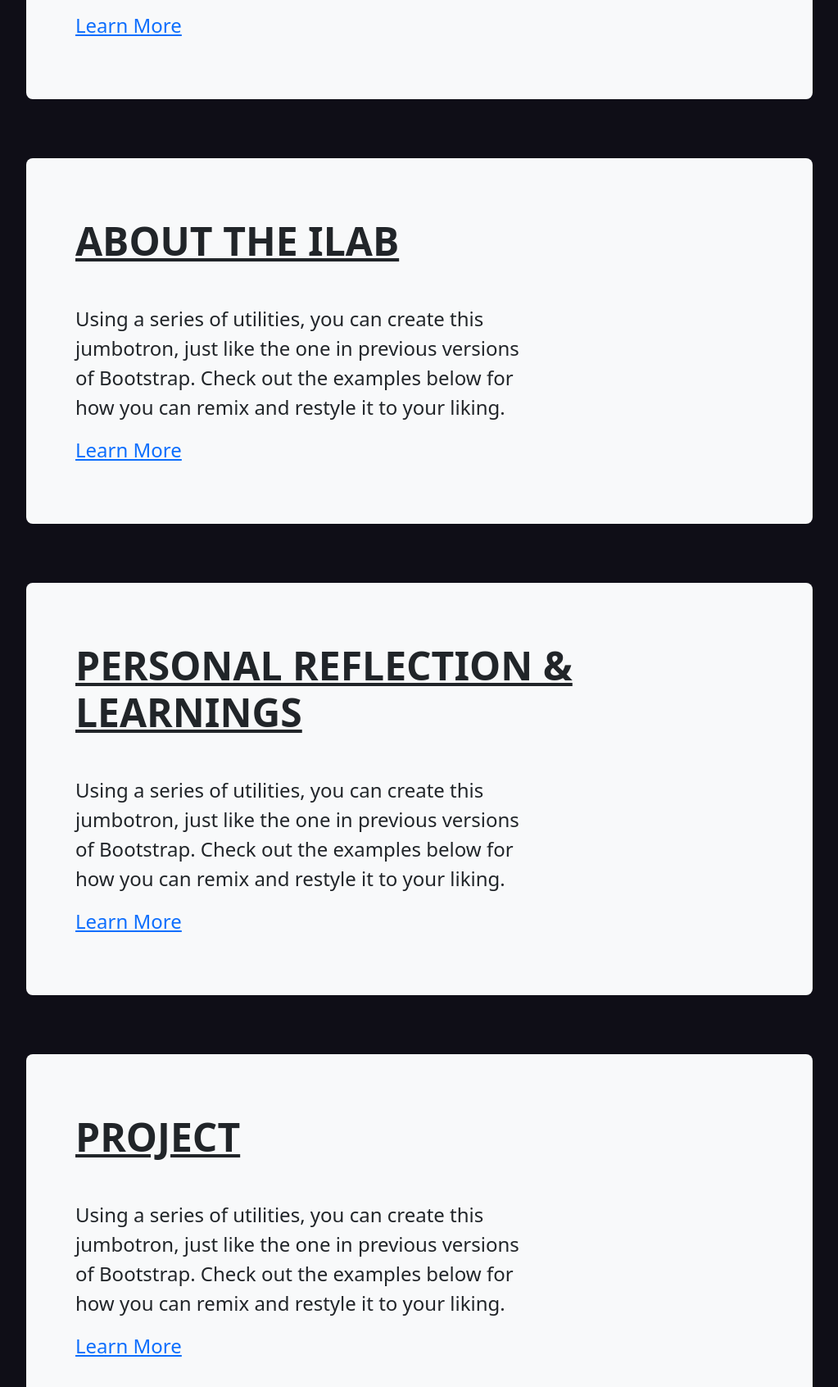
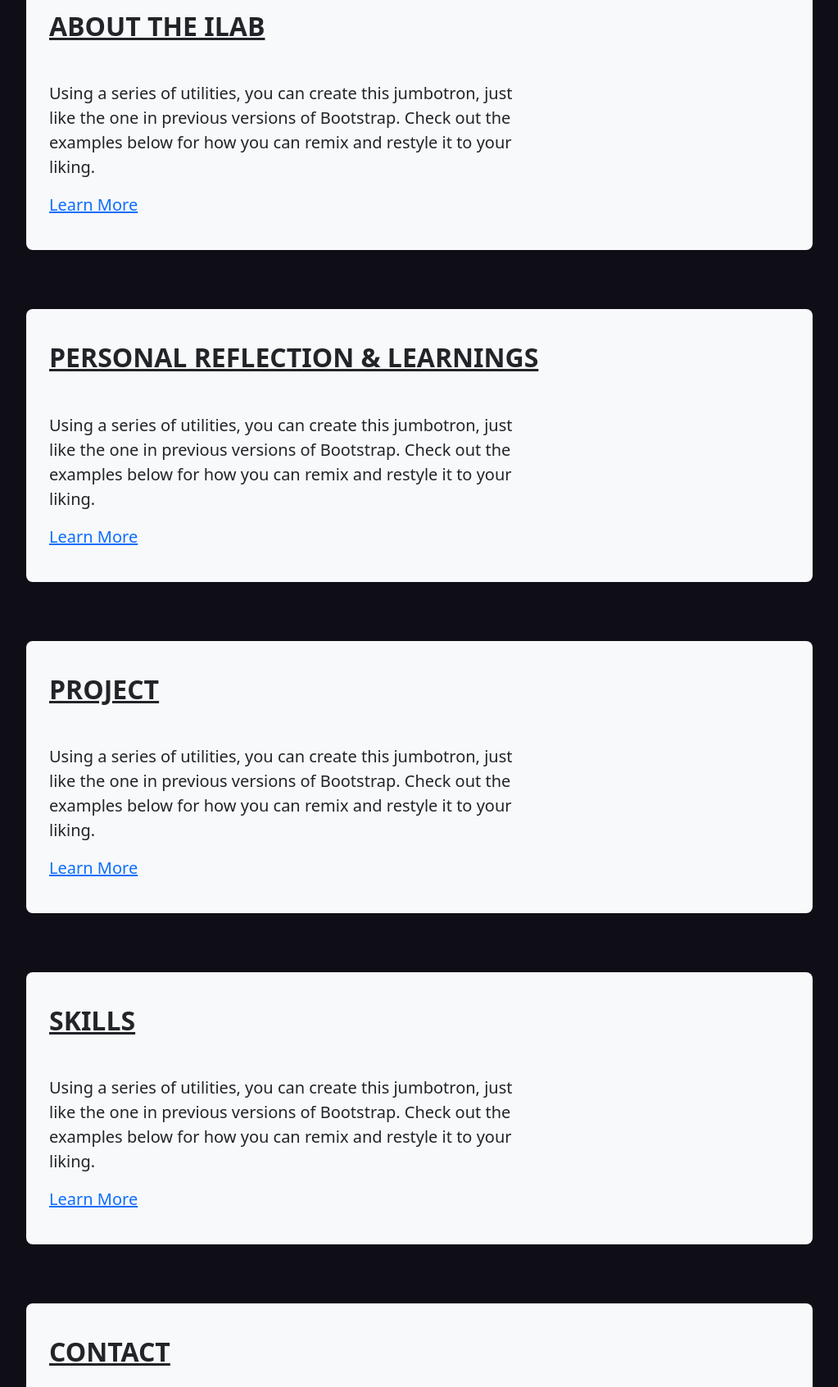
Before and after one commit to denis-311/denisfnf.github.io, a website: page index.html in a window 1280 px wide. Shown: the part 1108-2800 px from the top of the page at 82% size, without its empty margins (128-1151 px from the left). Drawn offline with nearby package versions, Linux system fonts and the light colour scheme.

Commit message:
100% broweser size

```diff
--- a/index.html
+++ b/index.html
@@ -54,10 +54,10 @@
 
 
   <div class="d-flex justify-content-center mt-5">
-    <div class="p-5 mb-4 bg-body-tertiary rounded-3 w-75">
+    <div class="p-3 mb-4 bg-body-tertiary rounded-3 w-75">
       <div class="container-fluid py-4">
-        <h1 class="display-5 fw-bold text-uppercase mb-5 text-decoration-underline">About this portfolio</h1>
-        <p class="col-md-8 fs-4">Using a series of utilities, you can create this jumbotron, just like the one in
+        <h1 class="display-5 fw-bold text-uppercase mb-5 text-decoration-underline fs-2">About this portfolio</h1>
+        <p class="col-md-8 fs-5">Using a series of utilities, you can create this jumbotron, just like the one in
           previous versions of Bootstrap. Check out the examples below for how you can remix and restyle it to your
           liking.</p>
       </div>
@@ -65,73 +65,73 @@
   </div>
 
   <div class="d-flex justify-content-center mt-5">
-    <div class="p-5 mb-4 bg-body-tertiary rounded-3 w-75">
+    <div class="p-3 mb-4 bg-body-tertiary rounded-3 w-75">
       <div class="container-fluid py-4">
-        <h1 class="display-5 fw-bold text-uppercase mb-5 text-decoration-underline">About Me</h1>
-        <p class="col-md-8 fs-4">Using a series of utilities, you can create this jumbotron, just like the one in
+        <h1 class="display-5 fw-bold text-uppercase mb-5 text-decoration-underline fs-2">About Me</h1>
+        <p class="col-md-8 fs-5">Using a series of utilities, you can create this jumbotron, just like the one in
           previous versions of Bootstrap. Check out the examples below for how you can remix and restyle it to your
           liking.</p>
-        <a href="aboutme.html" class="fs-4 " role="">Learn More</a>
+        <a href="aboutme.html" class="fs-5 " role="">Learn More</a>
       </div>
     </div>
   </div>
 
   <div class="d-flex justify-content-center mt-5">
-    <div class="p-5 mb-4 bg-body-tertiary rounded-3 w-75">
+    <div class="p-3 mb-4 bg-body-tertiary rounded-3 w-75">
       <div class="container-fluid py-4">
-        <h1 class="display-5 fw-bold text-uppercase mb-5 text-decoration-underline">About the iLab</h1>
-        <p class="col-md-8 fs-4">Using a series of utilities, you can create this jumbotron, just like the one in
+        <h1 class="display-5 fw-bold text-uppercase mb-5 text-decoration-underline fs-2">About the iLab</h1>
+        <p class="col-md-8 fs-5">Using a series of utilities, you can create this jumbotron, just like the one in
           previous versions of Bootstrap. Check out the examples below for how you can remix and restyle it to your
           liking.</p>
-          <a href="about_ilab.html" class="fs-4 " role="">Learn More</a>
+          <a href="about_ilab.html" class="fs-5 " role="">Learn More</a>
       </div>
     </div>
   </div>
 
   <div class="d-flex justify-content-center mt-5">
-    <div class="p-5 mb-4 bg-body-tertiary rounded-3 w-75">
+    <div class="p-3 mb-4 bg-body-tertiary rounded-3 w-75">
       <div class="container-fluid py-4">
-        <h1 class="display-5 fw-bold text-uppercase mb-5 text-decoration-underline">Personal Reflection & Learnings</h1>
-        <p class="col-md-8 fs-4">Using a series of utilities, you can create this jumbotron, just like the one in
+        <h1 class="display-5 fw-bold text-uppercase mb-5 text-decoration-underline fs-2">Personal Reflection & Learnings</h1>
+        <p class="col-md-8 fs-5">Using a series of utilities, you can create this jumbotron, just like the one in
           previous versions of Bootstrap. Check out the examples below for how you can remix and restyle it to your
           liking.</p>
-          <a href="learnings_personal_reflection.html" class="fs-4 " role="">Learn More</a>
+          <a href="learnings_personal_reflection.html" class="fs-5 " role="">Learn More</a>
       </div>
     </div>
   </div>
 
   <div class="d-flex justify-content-center mt-5">
-    <div class="p-5 mb-4 bg-body-tertiary rounded-3 w-75">
+    <div class="p-3 mb-4 bg-body-tertiary rounded-3 w-75">
       <div class="container-fluid py-4">
-        <h1 class="display-5 fw-bold text-uppercase mb-5 text-decoration-underline">Project</h1>
-        <p class="col-md-8 fs-4">Using a series of utilities, you can create this jumbotron, just like the one in
+        <h1 class="display-5 fw-bold text-uppercase mb-5 text-decoration-underline fs-2">Project</h1>
+        <p class="col-md-8 fs-5">Using a series of utilities, you can create this jumbotron, just like the one in
           previous versions of Bootstrap. Check out the examples below for how you can remix and restyle it to your
           liking.</p>
-          <a href="project.html" class="fs-4 " role="">Learn More</a>
+          <a href="project.html" class="fs-5 " role="">Learn More</a>
       </div>
     </div>
   </div>
 
   <div class="d-flex justify-content-center mt-5">
-    <div class="p-5 mb-4 bg-body-tertiary rounded-3 w-75">
+    <div class="p-3 mb-4 bg-body-tertiary rounded-3 w-75">
       <div class="container-fluid py-4">
-        <h1 class="display-5 fw-bold text-uppercase mb-5 text-decoration-underline">Skills</h1>
-        <p class="col-md-8 fs-4">Using a series of utilities, you can create this jumbotron, just like the one in
+        <h1 class="display-5 fw-bold text-uppercase mb-5 text-decoration-underline fs-2">Skills</h1>
+        <p class="col-md-8 fs-5">Using a series of utilities, you can create this jumbotron, just like the one in
           previous versions of Bootstrap. Check out the examples below for how you can remix and restyle it to your
           liking.</p>
-          <a href="skills.html" class="fs-4 " role="">Learn More</a>
+          <a href="skills.html" class="fs-5 " role="">Learn More</a>
       </div>
     </div>
   </div>
 
   <div class="d-flex justify-content-center mt-5">
-    <div class="p-5 mb-4 bg-body-tertiary rounded-3 w-75">
+    <div class="p-3 mb-4 bg-body-tertiary rounded-3 w-75">
       <div class="container-fluid py-4">
-        <h1 class="display-5 fw-bold text-uppercase mb-5 text-decoration-underline">Contact</h1>
-        <p class="col-md-8 fs-4">Using a series of utilities, you can create this jumbotron, just like the one in
+        <h1 class="display-5 fw-bold text-uppercase mb-5 text-decoration-underline fs-2">Contact</h1>
+        <p class="col-md-8 fs-5">Using a series of utilities, you can create this jumbotron, just like the one in
           previous versions of Bootstrap. Check out the examples below for how you can remix and restyle it to your
           liking.</p>
-          <a href="learnings_personal_reflection.html" class="fs-4 " role="">Learn More</a>
+          <a href="learnings_personal_reflection.html" class="fs-5" role="">Learn More</a>
       </div>
     </div>
   </div>
```
